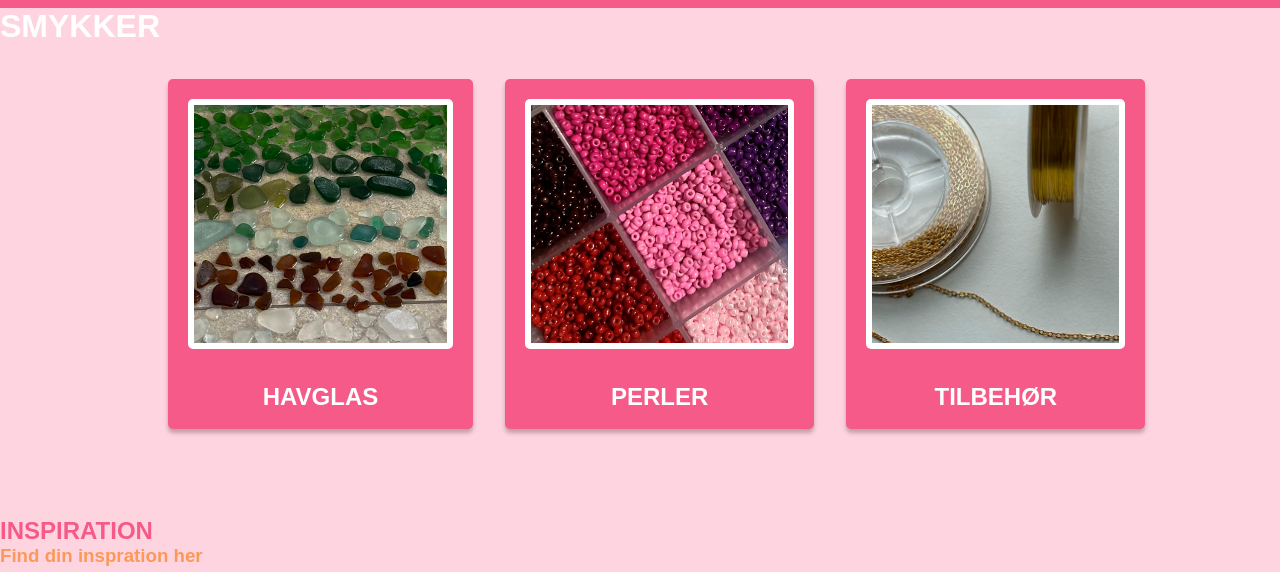
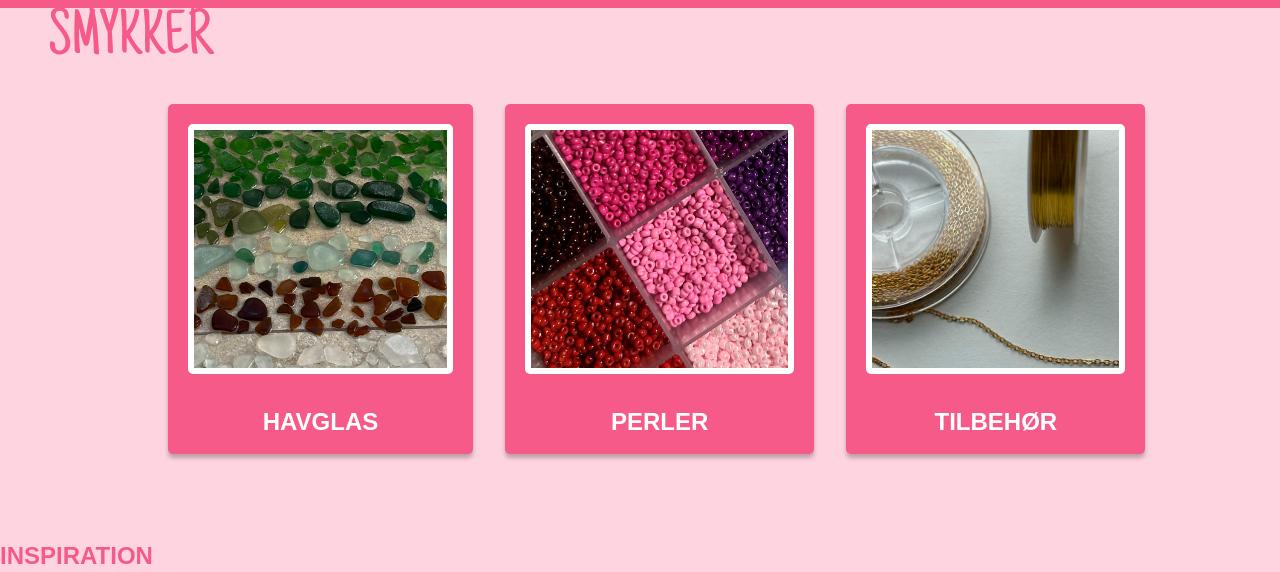
Before and after one commit to SabiRosen/CSjewellery, a plain HTML site: page index.html in a window 1280 px wide. Shown: the part 220-792 px from the top of the page. Drawn offline with Linux system fonts and the light colour scheme.

Commit message:
font
har tilføjet en font og brugt den på h1.

```diff
--- a/index.html
+++ b/index.html
@@ -66,8 +66,10 @@
         <br>
         <br>
 
-        <h2>INSPIRATION</h2>
-        <h3>Find din inspration her</h3>
+        <div>
+            <h2>INSPIRATION</h2>
+            <h3>Find din inspration her</h3>
+        </div>
 
         <div class="inspirationskort">
             <a href="inspiration.html">
--- a/styles.css
+++ b/styles.css
@@ -1,3 +1,8 @@
+@font-face {
+    font-family: 'just-another-hand-regular';
+    src: url(fonts/JustAnotherHand-Regular.ttf) format('truetype');
+}
+
 *{
     margin:0;
     padding:0;
@@ -11,6 +16,18 @@ body{
     margin: 0;
     padding: 0;
     height: 100%;
+}
+
+h1{
+    font-family: 'just-another-hand-regular';
+    font-size: 64px;
+    font-style: normal;
+    font-weight: 400;
+    line-height: normal;
+    width: 261px;
+    height: 62px;
+    text-align: center;
+    color: #F65A89;
 }
 h2{
     color: #F65A89;
```
Also changed, not shown: fonts/JustAnotherHand-Regular.ttf (added).
